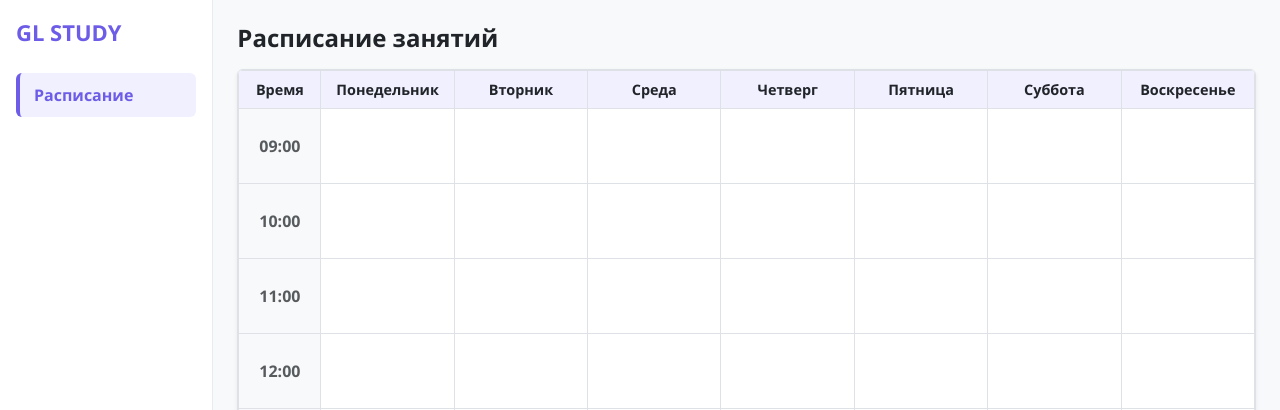
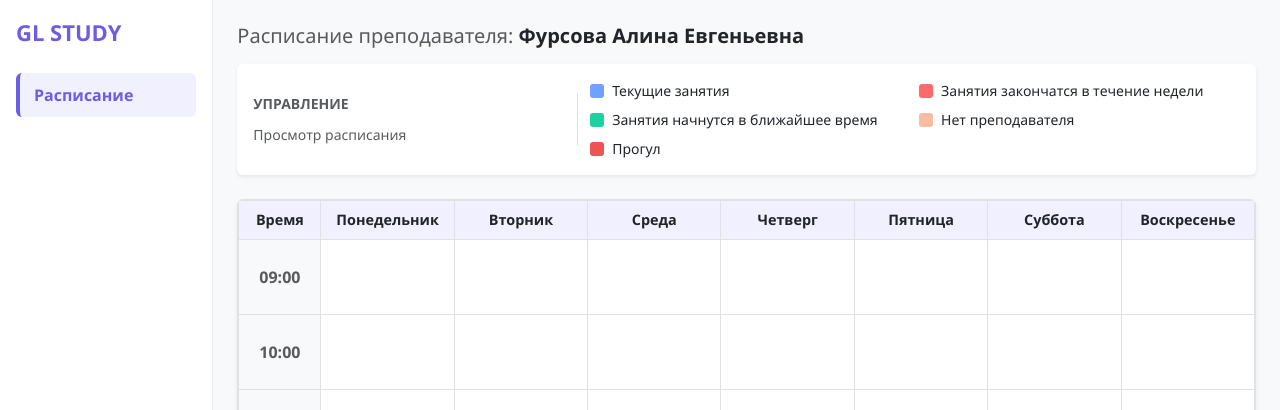
Before and after one commit to jironimo207-collab/AlinaPythonProject, a FastAPI app: page /schedule in a window 1280 px wide. Shown: the top 410 px of the page. Run offline with FastAPI, Linux system fonts and the light colour scheme; data that the repository does not hold is empty.

Commit message:
ispravlenie coszkow 4

```diff
--- a/main.py
+++ b/main.py
@@ -35,11 +35,16 @@ def init_teacher_user():
         new_user = models.User(
             username=teacher_user,
             hashed_password=hash_password(teacher_pass),
-            full_name="Преподаватель",
+            full_name="Фурсова Алина Евгеньевна",
             role="teacher"
         )
         db.add(new_user)
         db.commit()
+    else:
+        # Обновляем имя, если аккаунт уже создан
+        if user.full_name == "Преподаватель":
+            user.full_name = "Фурсова Алина Евгеньевна"
+            db.commit()
     db.close()
 
 @app.on_event("startup")
@@ -79,8 +84,7 @@ async def login(
     if not user or not verify_password(password, user.hashed_password):
         return templates.TemplateResponse(request=request, name="login.html", context={"error": "Неверный логин или пароль"})
 
-    target_url = "/schedule" if user.role == "student" else "/schedule"
-    response = RedirectResponse(url=target_url, status_code=status.HTTP_303_SEE_OTHER)
+    response = RedirectResponse(url="/schedule", status_code=status.HTTP_303_SEE_OTHER)
     response.set_cookie(key="user", value=user.username, httponly=True, samesite="lax", max_age=3600 * 24 * 7)
     return response
 
@@ -118,6 +122,7 @@ async def add_lesson(
     title: str = Form(...),
     day: str = Form(...),
     time_slot: str = Form(...),
+    color: str = Form("#70a1ff"),
     db: Session = Depends(get_db)
 ):
     user = get_current_user_from_cookie(request, db)
@@ -125,7 +130,7 @@ async def add_lesson(
         return RedirectResponse(url="/login", status_code=status.HTTP_303_SEE_OTHER)
 
     due_date = f"{day} {time_slot}"
-    new_task = models.Task(title=title.strip(), due_date=due_date, color="#6c5ce7")
+    new_task = models.Task(title=title.strip(), due_date=due_date, color=color)
     db.add(new_task)
     db.commit()
     return RedirectResponse(url="/schedule", status_code=status.HTTP_303_SEE_OTHER)
--- a/templates/schedule.html
+++ b/templates/schedule.html
@@ -50,7 +50,6 @@
             font-size: 0.9rem;
         }
         .task-card {
-            background-color: #6c5ce7;
             border-radius: 6px;
             padding: 6px 8px;
             color: #fff;
@@ -66,6 +65,13 @@
             border: none;
             font-size: 14px;
             line-height: 1;
+        }
+        .color-badge {
+            width: 14px;
+            height: 14px;
+            border-radius: 3px;
+            display: inline-block;
+            margin-right: 8px;
         }
     </style>
 </head>
@@ -101,11 +107,46 @@
 
         <!-- Контент -->
         <div class="col-md-9 col-lg-10 p-3 p-md-4">
-            <div class="d-flex justify-content-between align-items-center mb-3">
-                <h4 class="fw-bold m-0">Расписание занятий</h4>
-                {% if is_teacher %}
-                    <button type="button" class="btn btn-primary" style="background-color: #6c5ce7; border: none;" data-bs-toggle="modal" data-bs-target="#addLessonModal">+ Добавить урок</button>
-                {% endif %}
+            <h5 class="text-muted fw-normal mb-3">Расписание преподавателя: <strong class="text-dark">Фурсова Алина Евгеньевна</strong></h5>
+
+            <!-- Палитра / Легенда цветов и Управление -->
+            <div class="card border-0 shadow-sm mb-4">
+                <div class="card-body p-3">
+                    <div class="row align-items-center">
+                        <div class="col-md-4 border-end mb-3 mb-md-0">
+                            <span class="text-uppercase text-muted fw-bold small d-block mb-2">Управление</span>
+                            {% if is_teacher %}
+                                <button type="button" class="btn btn-primary btn-sm px-3" style="background-color: #6c5ce7; border: none;" data-bs-toggle="modal" data-bs-target="#addLessonModal">+ Добавить урок</button>
+                            {% else %}
+                                <span class="text-muted small">Просмотр расписания</span>
+                            {% endif %}
+                        </div>
+                        <div class="col-md-8">
+                            <div class="row g-2 small">
+                                <div class="col-12 col-sm-6 d-flex align-items-center">
+                                    <span class="color-badge" style="background-color: #70a1ff;"></span>
+                                    <span>Текущие занятия</span>
+                                </div>
+                                <div class="col-12 col-sm-6 d-flex align-items-center">
+                                    <span class="color-badge" style="background-color: #ff6b6b;"></span>
+                                    <span>Занятия закончатся в течение недели</span>
+                                </div>
+                                <div class="col-12 col-sm-6 d-flex align-items-center">
+                                    <span class="color-badge" style="background-color: #1dd1a1;"></span>
+                                    <span>Занятия начнутся в ближайшее время</span>
+                                </div>
+                                <div class="col-12 col-sm-6 d-flex align-items-center">
+                                    <span class="color-badge" style="background-color: #fabca1;"></span>
+                                    <span>Нет преподавателя</span>
+                                </div>
+                                <div class="col-12 col-sm-6 d-flex align-items-center">
+                                    <span class="color-badge" style="background-color: #ee5253;"></span>
+                                    <span>Прогул</span>
+                                </div>
+                            </div>
+                        </div>
+                    </div>
+                </div>
             </div>
 
             <div class="table-responsive bg-white rounded shadow-sm border">
@@ -127,7 +168,7 @@
                                     <td class="align-top" style="height: 75px;">
                                         {% for task in tasks %}
                                             {% if task.due_date == cell_key %}
-                                                <div class="task-card mb-1">
+                                                <div class="task-card mb-1" style="background-color: {{ task.color or '#70a1ff' }};">
                                                     {% if is_teacher %}
                                                         <form action="/schedule/delete/{{ task.id }}" method="POST" class="d-inline">
                                                             <button type="submit" class="btn-delete" onclick="return confirm('Удалить?')">×</button>
@@ -180,6 +221,16 @@
               </select>
             </div>
           </div>
+          <div class="mb-3">
+            <label class="form-label text-muted">Статус (Цвет)</label>
+            <select name="color" class="form-select" required>
+              <option value="#70a1ff" selected>🟦 Текущие занятия</option>
+              <option value="#ff6b6b">🟥 Занятия закончатся в течение недели</option>
+              <option value="#1dd1a1">🟩 Занятия начнутся в ближайшее время</option>
+              <option value="#fabca1">🟨 Нет преподавателя</option>
+              <option value="#ee5253">🟥 Прогул</option>
+            </select>
+          </div>
         </div>
         <div class="modal-footer">
           <button type="button" class="btn btn-light" data-bs-dismiss="modal">Отмена</button>
```
